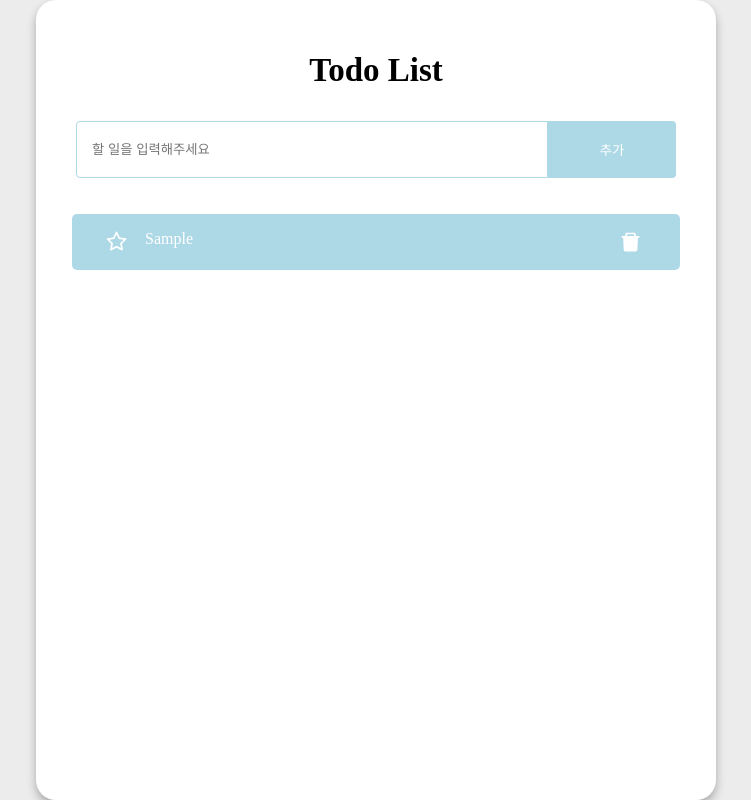
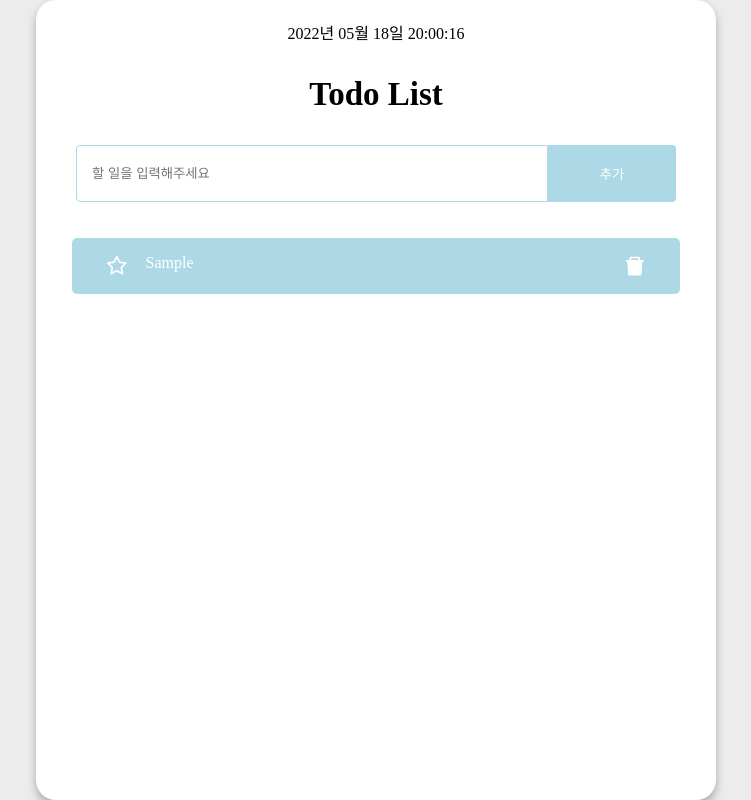
Before and after one commit to 938938/momentum-react, a React (Create React App) app: page / in a window 1280 px wide. Both pictures are taken after typing "Sample" into the empty fields and a click on the button "추가". Shown: the whole page, without its empty margins (264-1015 px from the left). Built offline with nearby package versions, Linux system fonts and the light colour scheme.

Commit message:
시계 기능 추가

```diff
--- a/src/App.css
+++ b/src/App.css
@@ -78,16 +78,17 @@ body {
   padding: 16px;
   border-radius: 5px;
   width: 90%;
-  cursor:pointer;
 }
 .text{
   cursor:pointer;
   width:80vw;
+  margin:0;
 }
 .complete {
   text-decoration: line-through;
   color:rgb(177, 177, 177);
   background:rgb(211, 211, 211);
+  opacity:0.5;
 }
 .todo-icon {
   display: flex;
--- a/src/App.js
+++ b/src/App.js
@@ -1,68 +1,13 @@
-import { useState } from 'react';
 import './App.css';
-import TodoForm from './components/TodoForm';
-import TodoItem from './components/TodoItem';
+import Clock from './components/clock';
+import Main from './pages/Main';
 
 function App() {
-  const [todos, setTodos] = useState([]);
-
-  const addTodo = (text) =>{
-    let id = 1;
-    if(todos.length > 0){ // 이미 todos가 존재할 경우, id값을 새롭게 변경
-      id = todos[0].id + 1;
-    }
-    let todo = {
-      id:id,
-      text:text,
-      completed: false,
-      important: false,
-    }
-    let newTodos = [todo, ...todos]
-    setTodos(newTodos)
-  }
-  const removeTodo = (id) => {
-    let updatedTodos = [...todos].filter((todo)=>todo.id !== id)
-    setTodos(updatedTodos)
-  }
-
-  const completeTodo = (id) => {
-    let updatedTodos = todos.map((todo)=>{
-      if(todo.id === id) {
-        todo.completed = !todo.completed
-      }
-      return todo
-    })
-    setTodos(updatedTodos)
-  }
-
-  const importantTodo = (id) => {
-    let updatedTodos = todos.map((todo)=>{
-      if(todo.id === id){
-        todo.important = !todo.important
-      }
-      return todo
-    })
-    setTodos(updatedTodos)
-  }
-  // let sortedTodos = todos.sort((a,b)=>b.important - a.important)
 
   return (
     <div className='App'>
-      <h1>Todo List</h1>
-      <TodoForm addTodo={addTodo}/>
-      <div className='todo-list'>
-        {todos.map((todo)=>{
-          return(
-            <TodoItem
-              todo={todo}
-              key={todo.id}
-              removeTodo={removeTodo}
-              completeTodo={completeTodo}
-              importantTodo={importantTodo}
-            />
-          )
-        })}
-      </div>
+      <Clock />
+      <Main />
     </div>
   );
 }
--- a/src/components/TodoForm.js
+++ b/src/components/TodoForm.js
@@ -2,11 +2,11 @@ import React, { useState } from 'react'
 
 export default function TodoForm(props) {
 
-  const [input, setInput] = useState("");
+  const [value, setValue] = useState("");
   const handleSubmit = (e) => {
     e.preventDefault()
-    props.addTodo(input)
-    setInput("")
+    props.addTodo(value)
+    setValue("")
   }
 
 
@@ -15,8 +15,8 @@ export default function TodoForm(props) {
       <input
         className='todo-input'
         placeholder='할 일을 입력해주세요'
-        value={input}
-        onChange={(e)=>{setInput(e.target.value)}}
+        value={value}
+        onChange={(e)=>{setValue(e.target.value)}}
       />
       <button
         className='todo-button'
--- a/src/components/TodoItem.js
+++ b/src/components/TodoItem.js
@@ -1,6 +1,5 @@
 import React from 'react'
 import {AiOutlineStar, AiFillDelete} from "react-icons/ai"
-import {AiFillCheckCircle} from 'react-icons/ai'
 
 export default function TodoItem(props) {
   const { todo, removeTodo, completeTodo,importantTodo } = props
@@ -15,12 +14,11 @@ export default function TodoItem(props) {
         className='text'
         onClick={()=>completeTodo(todo.id)}
       >
-        {props.todo.text}
+        {todo.text}
       </div>
       <AiFillDelete
         className='todo-icon'
         onClick={()=>removeTodo(todo.id)}
-        style={{marginRight:5}}
       />
     </div>
   )
--- /dev/null
+++ b/src/components/clock.js
@@ -0,0 +1,33 @@
+import { useState } from "react";
+
+const Clock = () => {
+
+  const [date, setDate] = useState();
+
+  const newDate = new Date();
+
+  const getDate = () => {
+    const year = newDate.getFullYear();
+    const month = String(newDate.getMonth()+1).padStart(2,"0");
+    const day = String(newDate.getDate()).padStart(2,"0");
+
+    const hours = String(newDate.getHours()).padStart(2,"0");
+    const min = String(newDate.getMinutes()).padStart(2,"0");
+    const sec = String(newDate.getSeconds()).padStart(2,"0");
+
+    setDate(`${year}년 ${month}월 ${day}일 ${hours}:${min}:${sec}`)
+  }
+  const startClock = () => {
+    setInterval(getDate, 1000)
+  }
+
+  startClock();
+
+  return(
+    <div>
+      {date}
+    </div>
+  )
+}
+
+export default Clock;
--- /dev/null
+++ b/src/pages/Main.js
@@ -0,0 +1,69 @@
+import { useState } from 'react';
+import TodoForm from '../components/TodoForm';
+import TodoItem from '../components/TodoItem';
+
+function Main() {
+  const [todos, setTodos] = useState([]);
+
+  const addTodo = (text) =>{
+    let id = 1;
+    if(todos.length > 0){ // 이미 todos가 존재할 경우, id값을 새롭게 변경
+      id = todos[0].id + 1;
+    }
+    let todo = {
+      id:id,
+      text:text,
+      completed: false, // 할일 수행 여부 판단
+      important: false, // 중요도 여부 판단
+    }
+    let newTodos = [todo, ...todos]
+    setTodos(newTodos)
+  }
+  const removeTodo = (id) => {
+    let updatedTodos = [...todos].filter((todo)=>todo.id !== id)
+    setTodos(updatedTodos)
+  }
+
+  const completeTodo = (id) => {
+    let updatedTodos = todos.map((todo)=>{
+      if(todo.id === id) {
+        todo.completed = !todo.completed
+      }
+      return todo
+    })
+    setTodos(updatedTodos)
+  }
+
+  const importantTodo = (id) => {
+    let updatedTodos = todos.map((todo)=>{
+      if(todo.id === id){
+        todo.important = !todo.important
+      }
+      return todo
+    })
+    setTodos(updatedTodos)
+  }
+  // let sortedTodos = todos.sort((a,b)=>b.important - a.important)
+
+  return (
+    <div className="Main">
+      <h1>Todo List</h1>
+      <TodoForm addTodo={addTodo}/>
+      <div className='todo-list'>
+        {todos.map((todo)=>{
+          return(
+            <TodoItem
+              todo={todo}
+              key={todo.id}
+              removeTodo={removeTodo}
+              completeTodo={completeTodo}
+              importantTodo={importantTodo}
+            />
+          )
+        })}
+      </div>
+    </div>
+  );
+}
+
+export default Main;
```
Also changed, not shown: src/components/test.js (added, +70 -0 lines).
